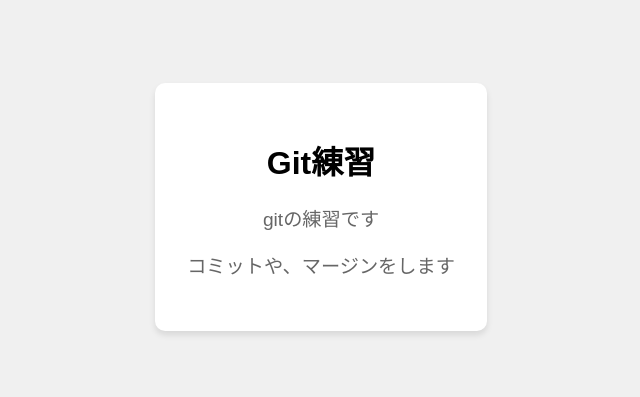
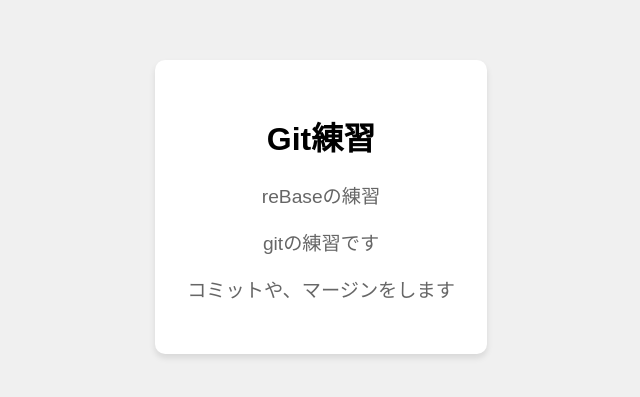
Before and after one commit to sumura80/mygit, a plain HTML site: page index.html in a window 1280 px wide. Shown: the part 193-590 px from the top of the page, without its empty margins (319-959 px from the left). Drawn offline with Linux system fonts and the light colour scheme.

Commit message:
added text

```diff
--- a/index.html
+++ b/index.html
@@ -31,7 +31,7 @@
 <body>
     <div class="container">
         <h1>Git練習</h1>
-
+        <p>reBaseの練習</p>
         <p>gitの練習です</p>
         <p>コミットや、マージンをします</p>
     </div>
```
